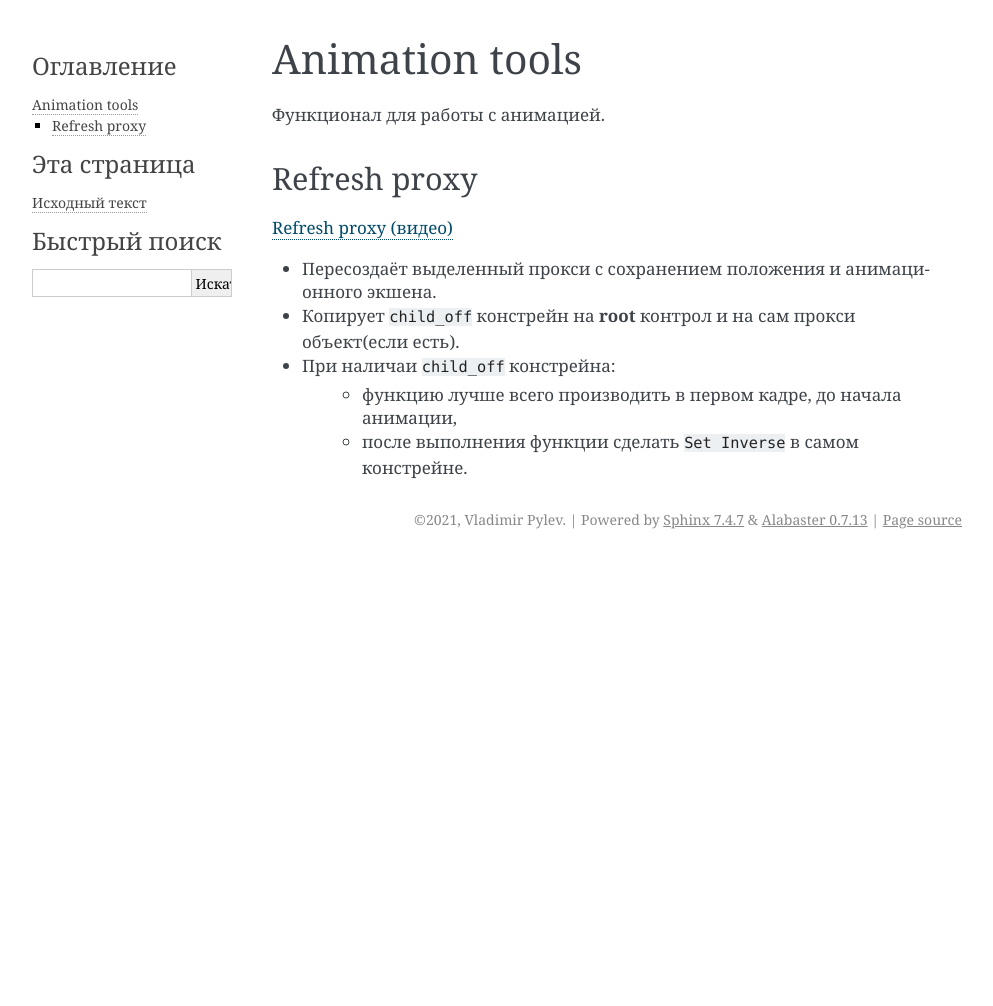
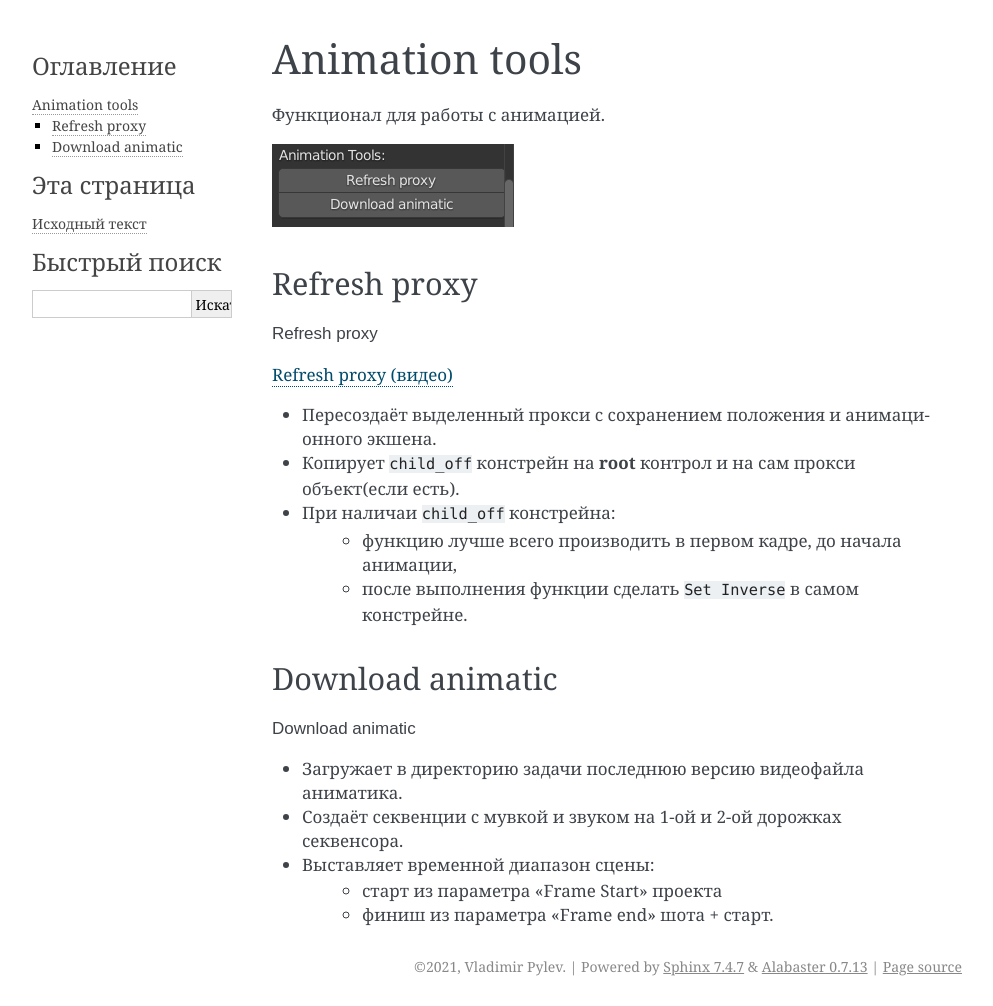
Before and after one commit to volodya-renderberg/ftrack-b3d-connect-manual, a Sphinx documentation site: the page built from docs/source/manual/work_panel/animation_tools.rst, in a window 1280 px wide. Shown: the whole page, without its empty margins (148-1141 px from the left). Built offline with Sphinx 7.4.7, drawn with Linux system fonts in a browser that asks for light colours; before the commit the page ends 900 px from its top, so only the background shows below that.

Commit message:
animation tools/download animatic - docs

```diff
--- a/docs/source/manual/work_panel/animation_tools.rst
+++ b/docs/source/manual/work_panel/animation_tools.rst
@@ -5,10 +5,14 @@ Animation tools
 
 Функционал для работы с анимацией.
 
+.. image:: ../../_static/images/animation_tools.png
+
 .. _animation_tools_refresh_proxy:
 
 Refresh proxy
 ~~~~~~~~~~~~~
+
+:guilabel:`Refresh proxy`
 
 `Refresh proxy (видео) <https://youtu.be/zato5UMp3Yg>`_
 
@@ -17,3 +21,18 @@ Refresh proxy
 * При наличаи ``child_off`` констрейна:
     * функцию лучше всего производить в первом кадре, до начала анимации,
     * после выполнения функции сделать ``Set Inverse`` в самом констрейне.
+
+
+.. _animation_tools_download_animatic:
+
+Download animatic
+~~~~~~~~~~~~~~~~~
+
+:guilabel:`Download animatic`
+
+
+* Загружает в директорию задачи последнюю версию видеофайла аниматика.
+* Создаёт секвенции с мувкой и звуком на 1-ой и 2-ой дорожках секвенсора.
+* Выставляет временной диапазон сцены:
+    * старт из параметра "Frame Start" проекта
+    * финиш из параметра "Frame end" шота + старт.
```
Also changed, not shown: docs/source/_static/images/animation_tools.png (added).
